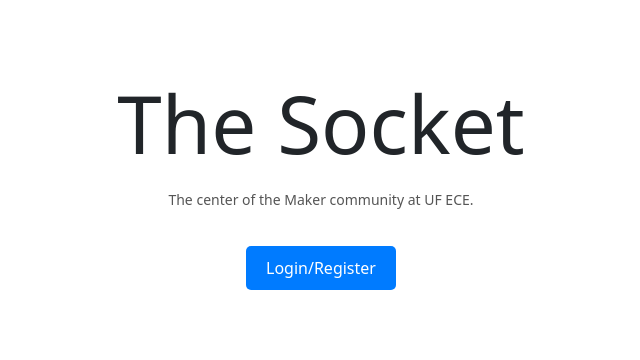
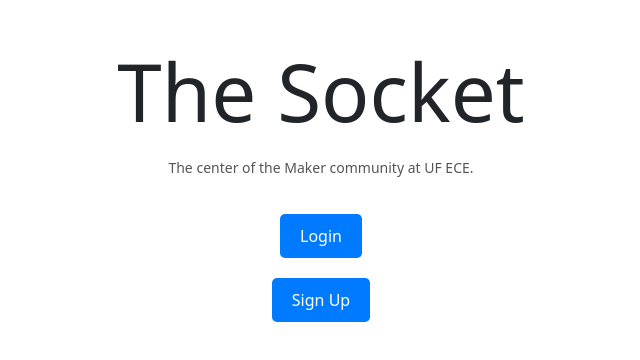
Before and after one commit to HuyNguyen17/Socket, a React (Create React App) app in the folder client/: page / in a window 1280 px wide. Shown: the part 218-578 px from the top of the page, without its empty margins (319-959 px from the left). Built offline with nearby package versions, Linux system fonts and the light colour scheme.

Commit message:
Split up signup and login pages

```diff
--- a/client/src/App.jsx
+++ b/client/src/App.jsx
@@ -3,6 +3,7 @@
 import UserSignup from './components/UserSignup';
 import HomePage from "./routes/HomePage";
 import LoginPage from "./routes/LoginPage";
+import SignupPage from "./routes/SignupPage"
 
 const App = () => {
   return (
@@ -10,6 +11,7 @@
       <Routes>
         <Route path="/" element={<HomePage/>}/>
         <Route path="/login" element={<LoginPage/>}/>
+        <Route path="/signup" element={<SignupPage/>}/>
       </Routes>
     </Router>
   );
--- a/client/src/routes/HomePage.jsx
+++ b/client/src/routes/HomePage.jsx
@@ -12,7 +12,10 @@
         The center of the Maker community at UF ECE.
       </p>
       <button onClick={() => navigate('/login')} style={{marginTop: '20px', padding: '10px 20px', fontSize: '16px', backgroundColor: '#007BFF', color: 'white', border: 'none', borderRadius: '5px'}}>
-        Login/Register
+        Login
+      </button>
+      <button onClick={() => navigate('/signup')} style={{marginTop: '20px', padding: '10px 20px', fontSize: '16px', backgroundColor: '#007BFF', color: 'white', border: 'none', borderRadius: '5px'}}>
+        Sign Up
       </button>
     </div>
   );
--- /dev/null
+++ b/client/src/routes/SignupPage.jsx
@@ -0,0 +1,12 @@
+import React from 'react'
+import UserSignup from '../components/UserSignup'
+
+const SignupPage = () => {
+  return (
+    <div>
+        <UserSignup />
+    </div>
+  )
+}
+
+export default SignupPage
```
